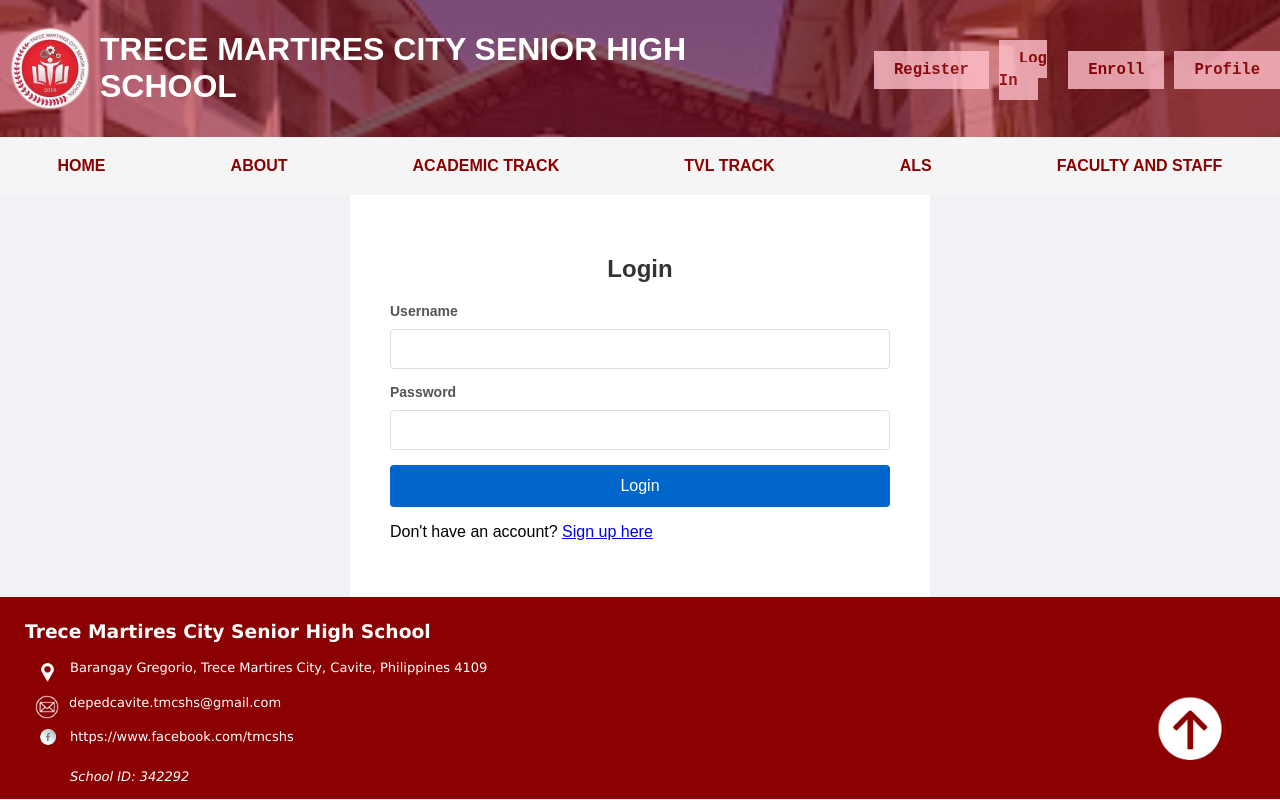
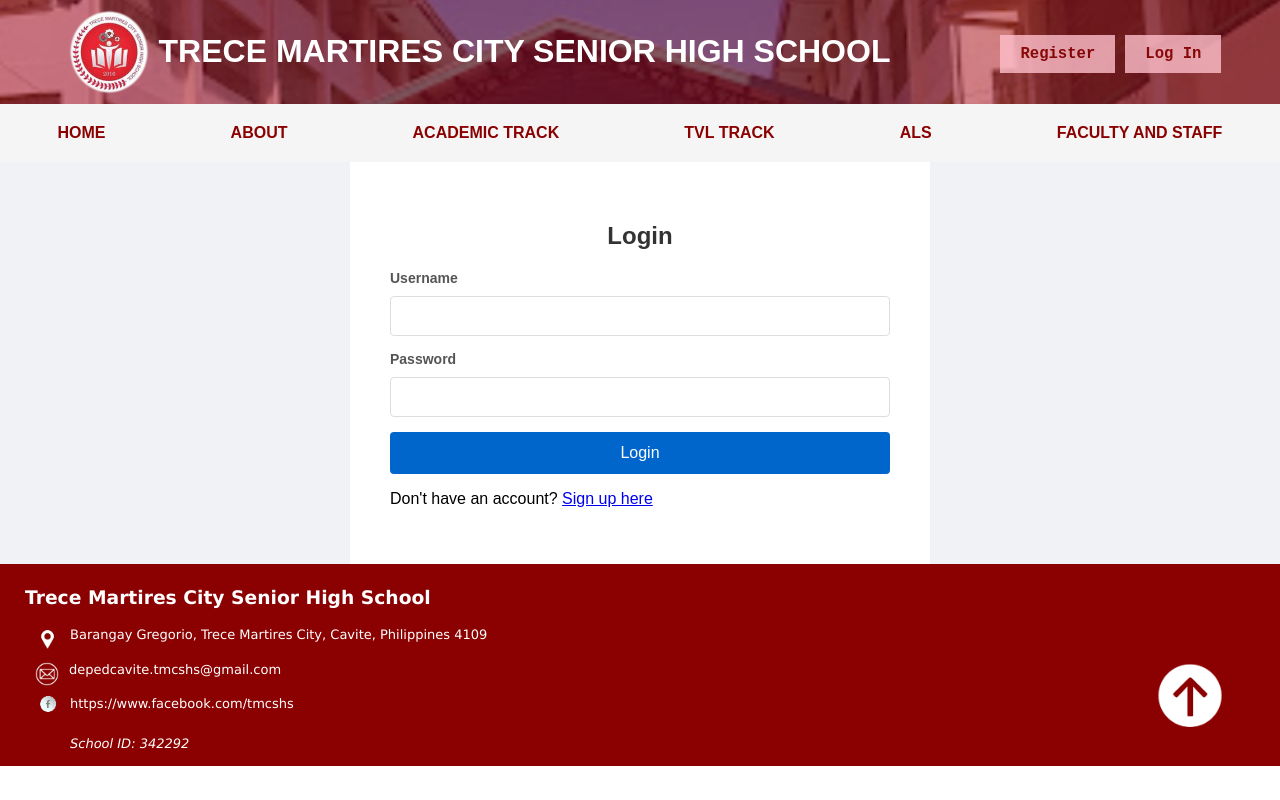
Before and after one commit to AikyoRei/tmcshs-client, a React (Vite) app: page /login in a window 1280 px wide. Built offline with nearby package versions, Linux system fonts and the light colour scheme.

Commit message:
fix: hide buttons enroll and profile when invalid token

```diff
--- a/src/component/NavBar.jsx
+++ b/src/component/NavBar.jsx
@@ -59,11 +59,14 @@
             </>
           }
           {
-            isStaff ?
+            isTokenValid && isStaff &&
               <Link id='headbarlink' to={"/students"}>
                 <b id='loginpo' className='track-row'>Manage Students</b>
               </Link>
-              : <>
+          }
+          {
+            isTokenValid && !isStaff &&
+            <>
               <Link id='headbarlink' to={isTokenValid? "enrollment-process" : "/enrollment"}>
                 <b id='loginpo' className='track-row'>Enroll</b>
               </Link>
```
Lines whose indentation alone changed are shown as unchanged.
